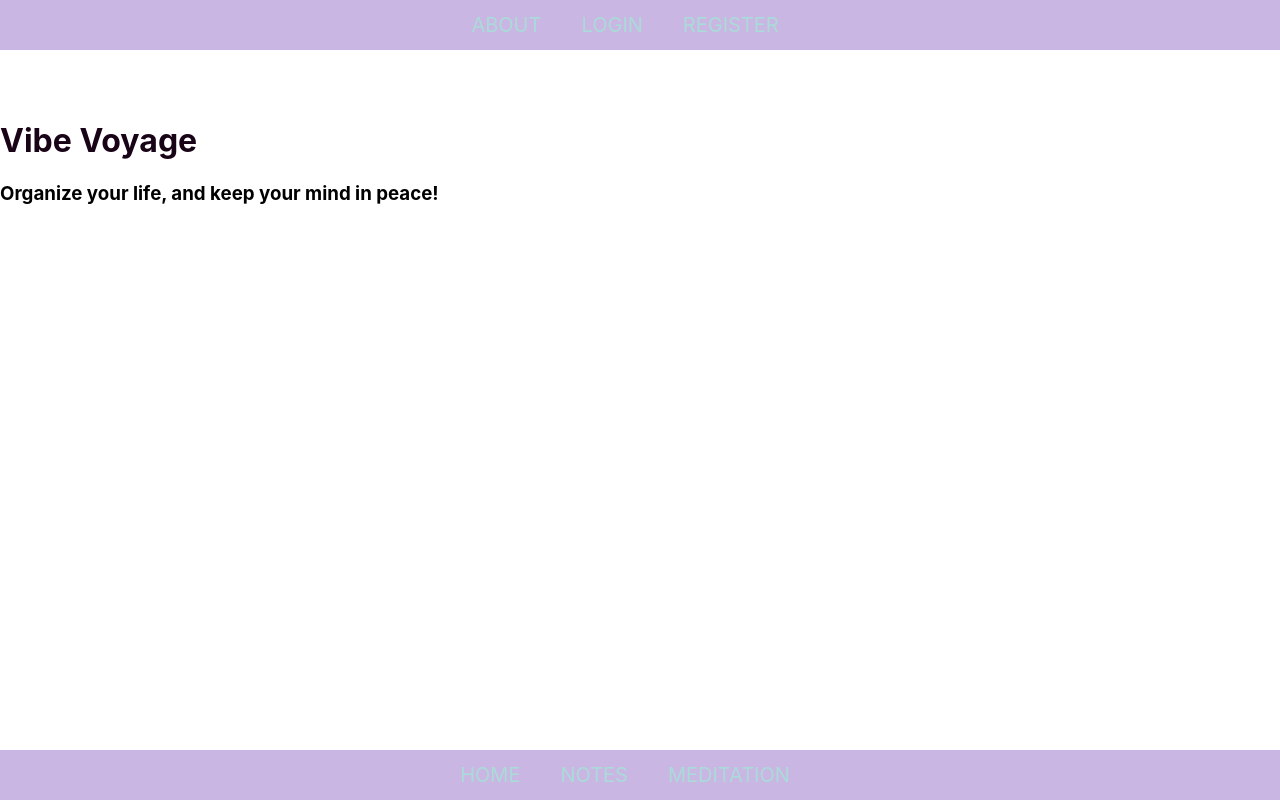
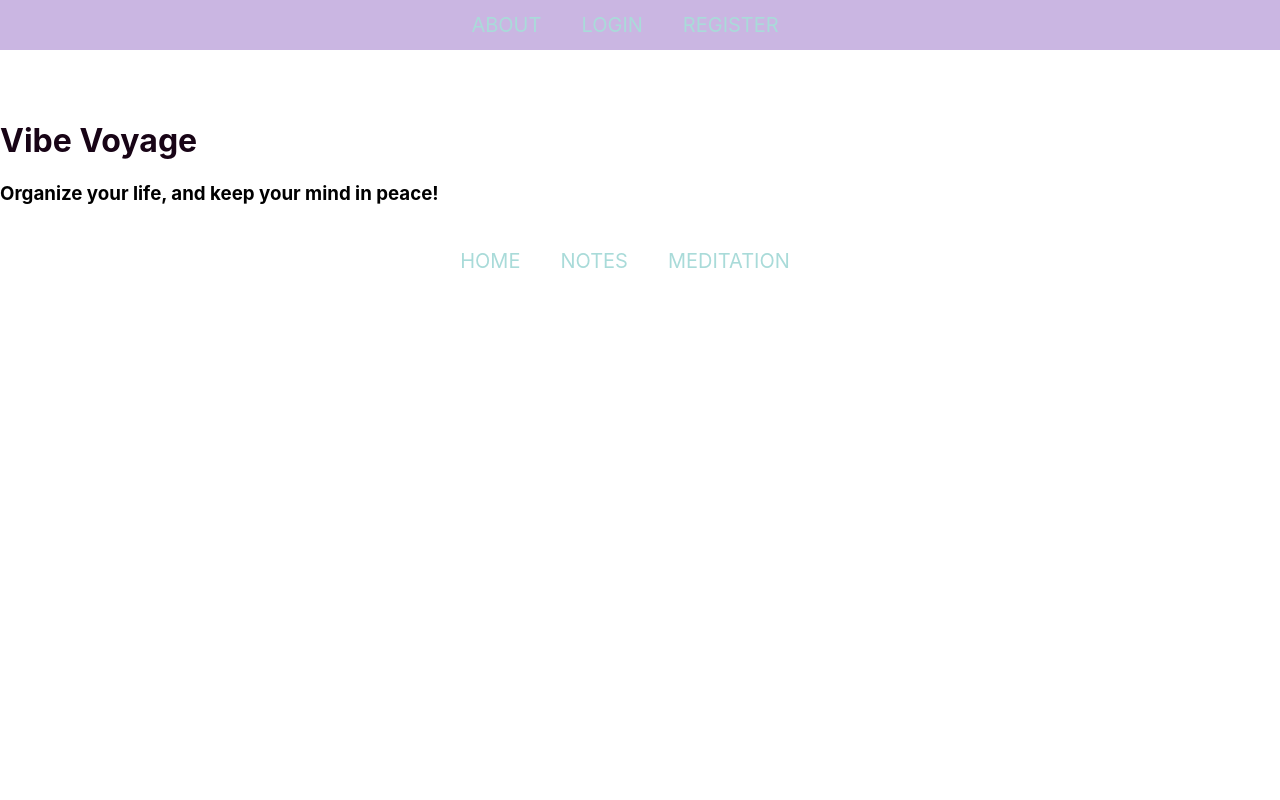
Before and after one commit to ilsuryuz/VibeVoyage-frontend, a React (Create React App) app: page / in a window 1280 px wide. Built offline with nearby package versions, Linux system fonts and the light colour scheme; no server answers.

Commit message:
adds in footer and header file changes

```diff
--- a/src/components/Footer.jsx
+++ b/src/components/Footer.jsx
@@ -3,13 +3,13 @@ import { Link } from "react-router-dom"
 
  function Footer (props) {
     return (
-        <footer>
+        <div clas>
             <ul className = 'footerLinks'>
             <li><Link to="/">Home</Link></li>
             <li><Link to = "/notes">Notes</Link></li>
             <li><Link to = "/meditation">Meditation</Link></li>
             </ul>
-        </footer>
+        </div>
 
     )
 }
--- a/src/components/Header.jsx
+++ b/src/components/Header.jsx
@@ -15,10 +15,7 @@ function Header (props) {
       </ul>
     </nav>
   </header>
-
-
   )
-
 }
 
 export default Header
```
